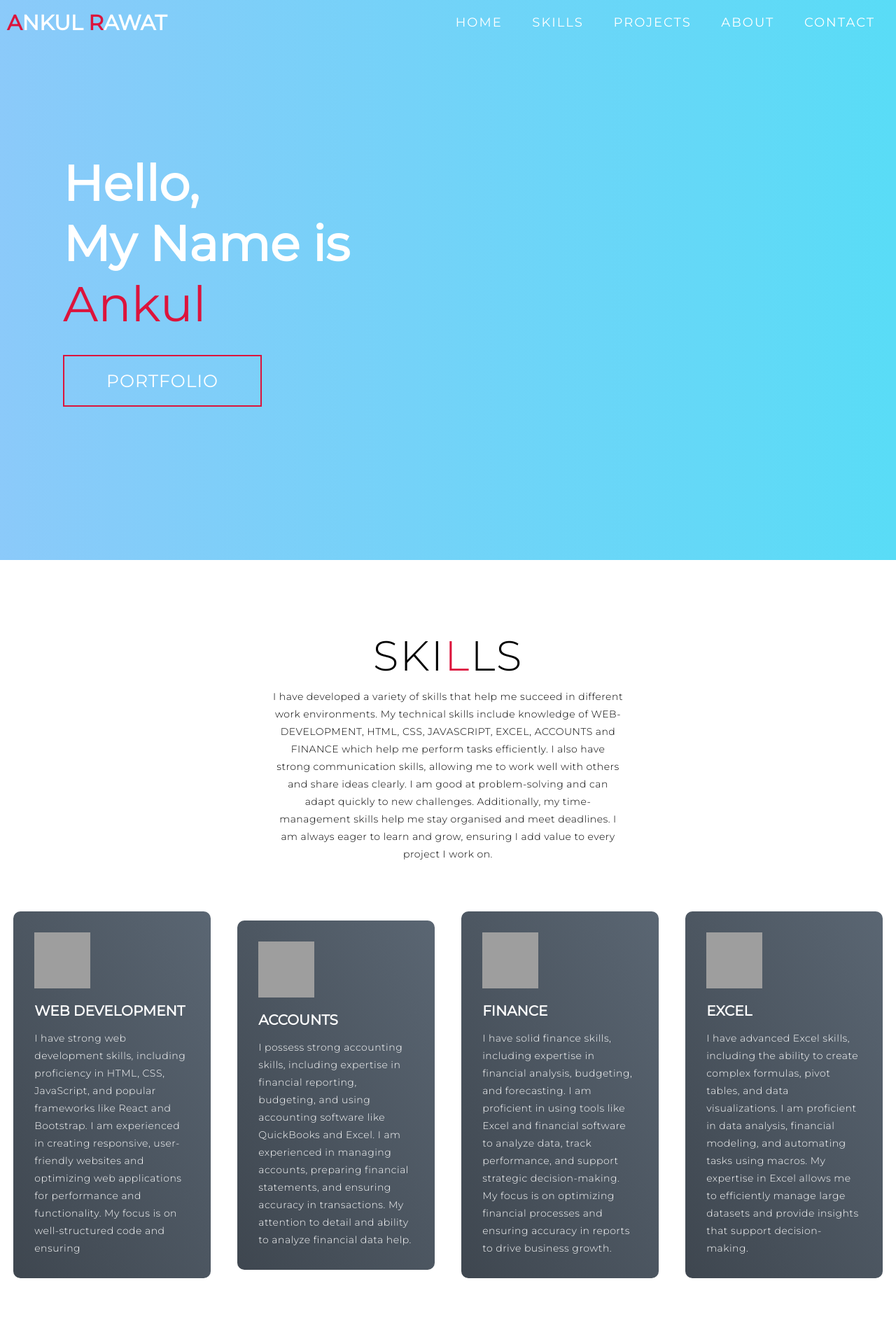
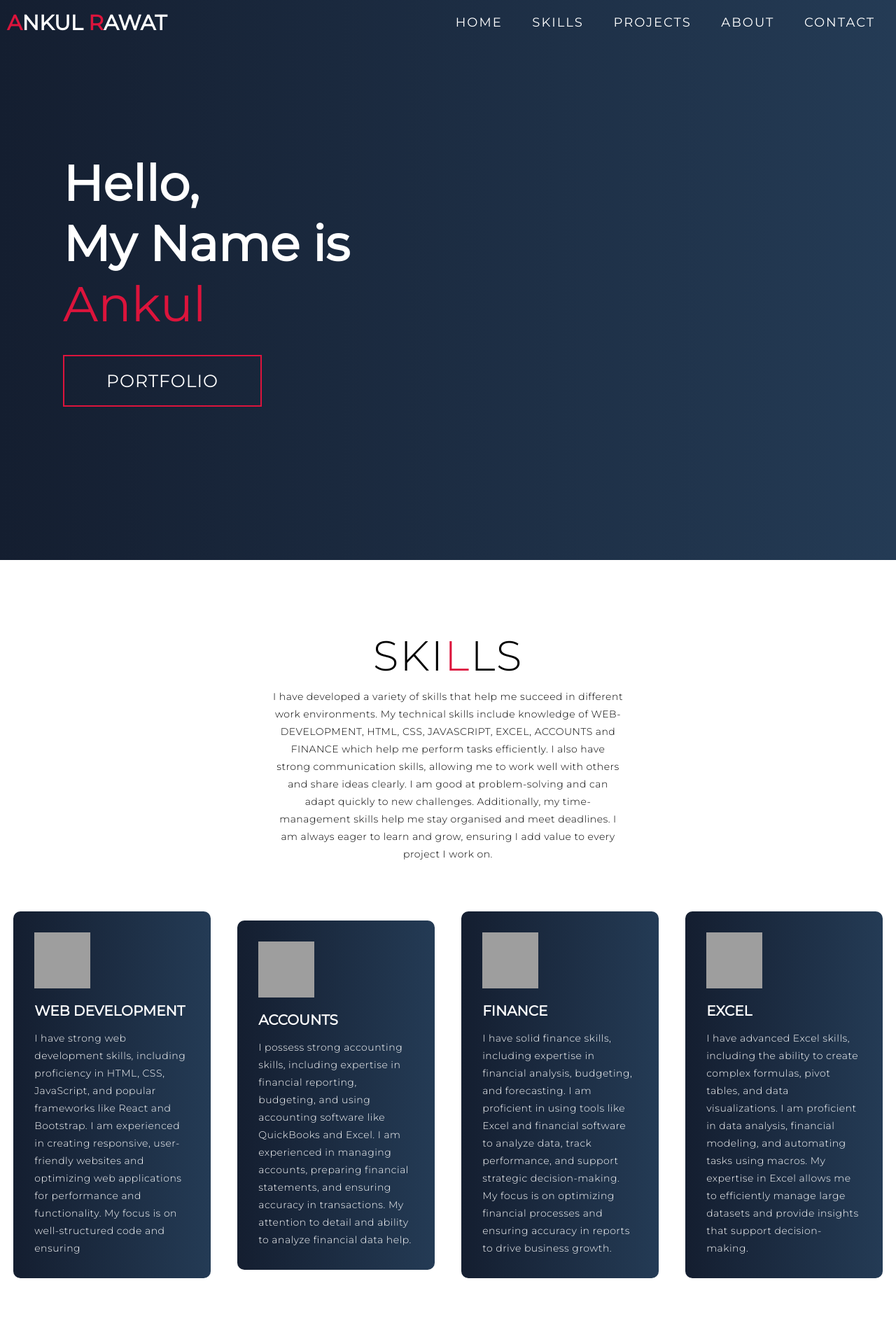
Before and after one commit to Ankul156/My-portfolio, a plain HTML site: page index.html in a window 1280 px wide. Shown: the top 1900 px of the page at 70% size. Drawn offline with Linux system fonts and the light colour scheme; grey boxes are pictures that could not be loaded.

Commit message:
new update

```diff
--- a/style.css
+++ b/style.css
@@ -243,8 +243,8 @@ p {
 	top: 0;
 	height: 100%;
 	width: 100%;
-	background: linear-gradient(90deg, hsla(206, 91%, 66%, 1) 0%, hsla(190, 90%, 51%, 1) 100%);
-	opacity: 0.7;
+	background: linear-gradient(to right, #141e30, #243b55);
+	opacity: 1;
 	z-index: -1;
 }
 
@@ -348,8 +348,9 @@ p {
 	top: 0;
 	height: 100%;
 	width: 100%;
-	background-image: linear-gradient(60deg, #29323c 0%, #485563 100%);
-	opacity: 0.9;
+	/* background-image: linear-gradient(60deg, #29323c 0%, #485563 100%); */
+	background: linear-gradient(to right, #141e30, #243b55);
+	opacity: 1;
 	z-index: -1;
 }
 
@@ -411,7 +412,8 @@ p {
 	align-items: flex-start;
 	justify-content: center;
 	flex-direction: column;
-	background-image: linear-gradient(60deg, #29323c 0%, #485563 100%);
+	/* background-image: linear-gradient(60deg, #29323c 0%, #485563 100%); */
+	background: linear-gradient(to right, #141e30, #243b55);
 	color: white;
 }
 
@@ -571,7 +573,8 @@ p {
 
 /* Footer */
 #footer {
-	background-image: linear-gradient(60deg, #29323c 0%, #485563 100%);
+	/* background-image: linear-gradient(60deg, #29323c 0%, #485563 100%); */
+	background: linear-gradient(to right, #141e30, #243b55);
 }
 
 #footer .footer {
```
